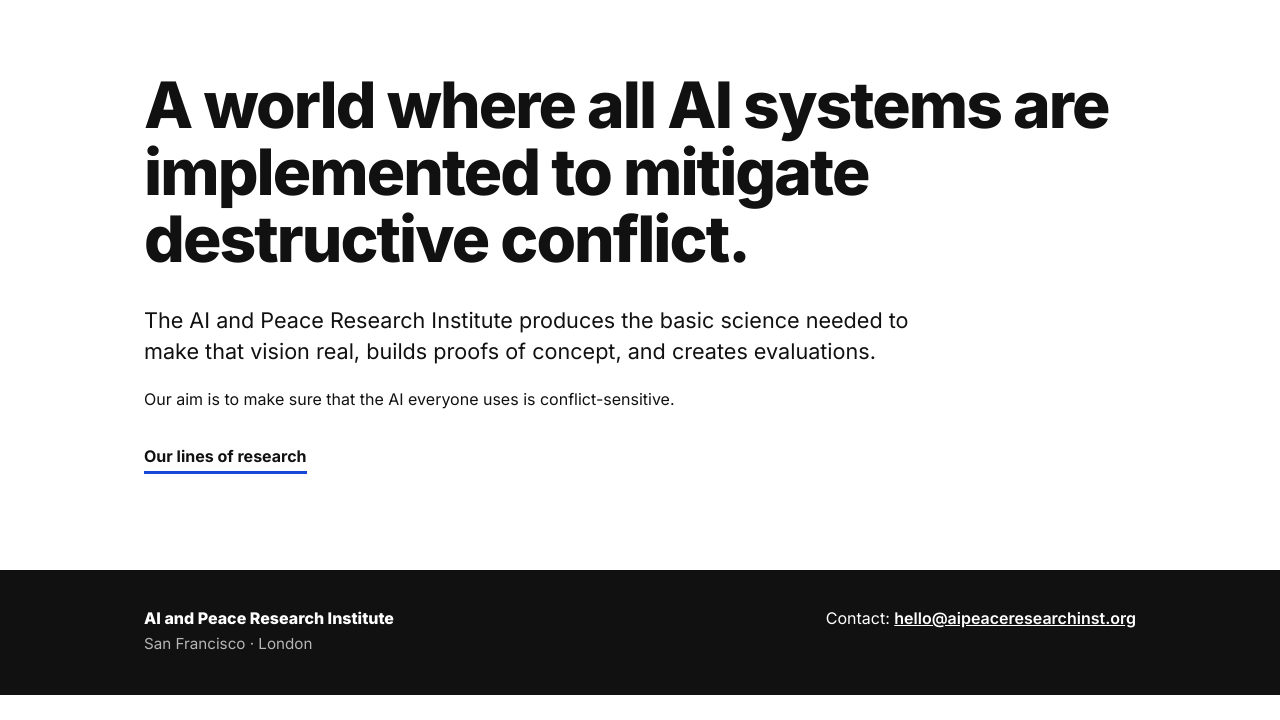
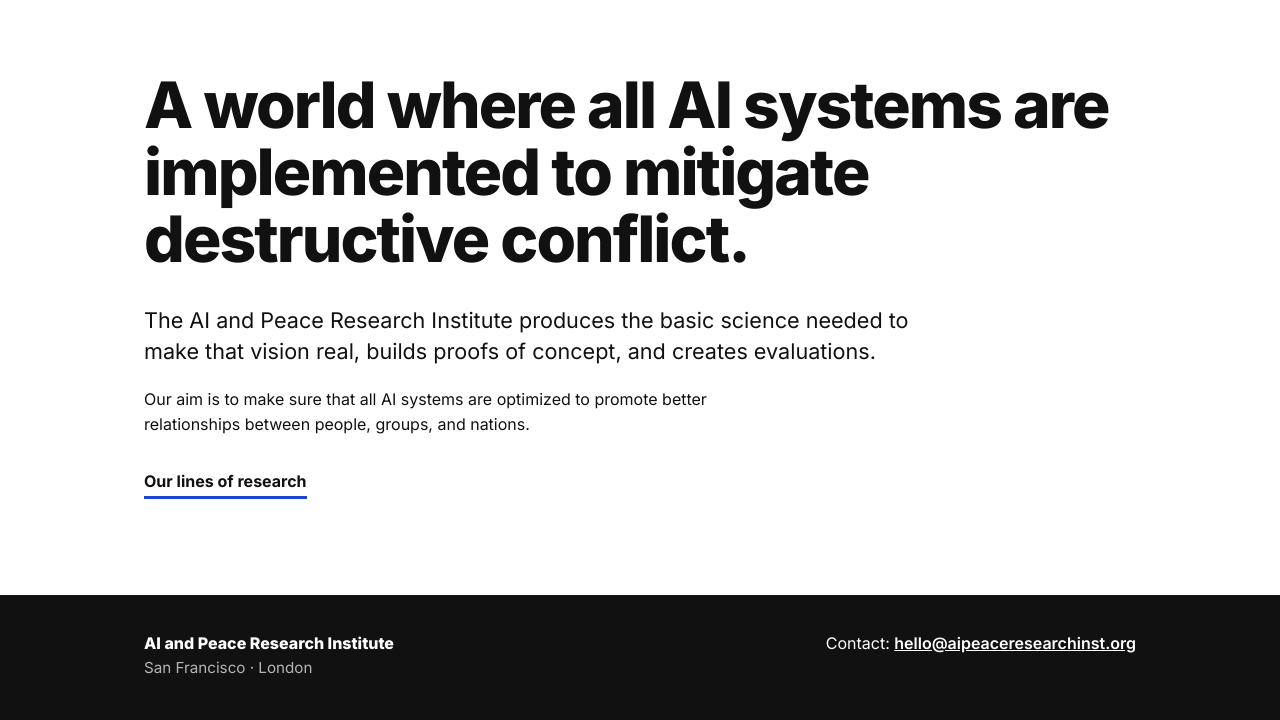
Before and after one commit to jstray/aipri-website, a plain HTML site: page index.html in a window 1280 px wide. Shown: the part 86-806 px from the top of the page. Drawn offline with Linux system fonts and the light colour scheme.

Commit message:
Update aim on About page

```diff
--- a/index.html
+++ b/index.html
@@ -19,7 +19,7 @@
 <main><div class="wrap">
 <h1>A world where all AI systems are implemented to mitigate destructive conflict.</h1>
 <p class="lead">The AI and Peace Research Institute produces the basic science needed to make that vision real, builds proofs of concept, and creates evaluations.</p>
-<p>Our aim is to make sure that the AI everyone uses is conflict-sensitive.</p>
+<p>Our aim is to make sure that all AI systems are optimized to promote better relationships between people, groups, and nations.</p>
 <a class="more" href="research.html">Our lines of research</a>
 </div></main>
 <footer><div class="wrap">
```
